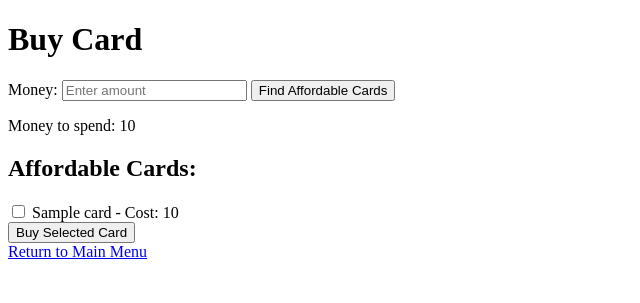
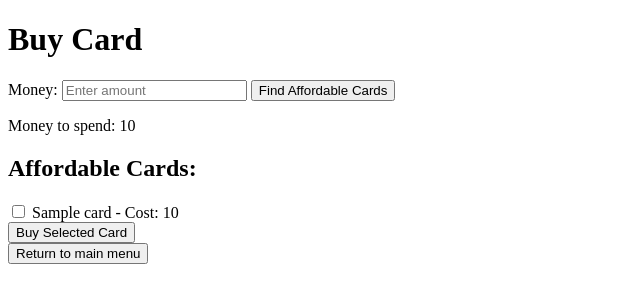
Before and after one commit to Zachral/Mega-civ-card-game-python-port, a Flask app: template template/buy_card.html in a window 1280 px wide. Shown: the top 303 px of the page, without its empty margins (0-640 px from the left). Run offline with Flask 2, Linux system fonts and the light colour scheme; the template is opened without the code that fills it: most values are stand-ins (such as "Sample title", 1, 10 or a date in 2020).

Commit message:
made return to main menu into buttons

```diff
--- a/template/buy_card.html
+++ b/template/buy_card.html
@@ -45,6 +45,8 @@
 
     </form>
     {% endif %}
-    <a href="{{ url_for('main_menu') }}">Return to Main Menu</a>
+    <form action="{{ url_for('main_menu') }}" method="GET">
+        <button type="submit" class="button">Return to main menu</button>
+    </form>
 </body>
 </html>
--- a/template/cards_in_hand.html
+++ b/template/cards_in_hand.html
@@ -22,6 +22,8 @@
         </li>
         {% endfor %}
     </ul>
-    <a href="{{ url_for('main_menu') }}">Return to Main Menu</a>
+    <form action="{{ url_for('main_menu') }}" method="GET">
+        <button type="submit" class="button">Return to main menu</button>
+    </form>
 </body>
 </html>
```
